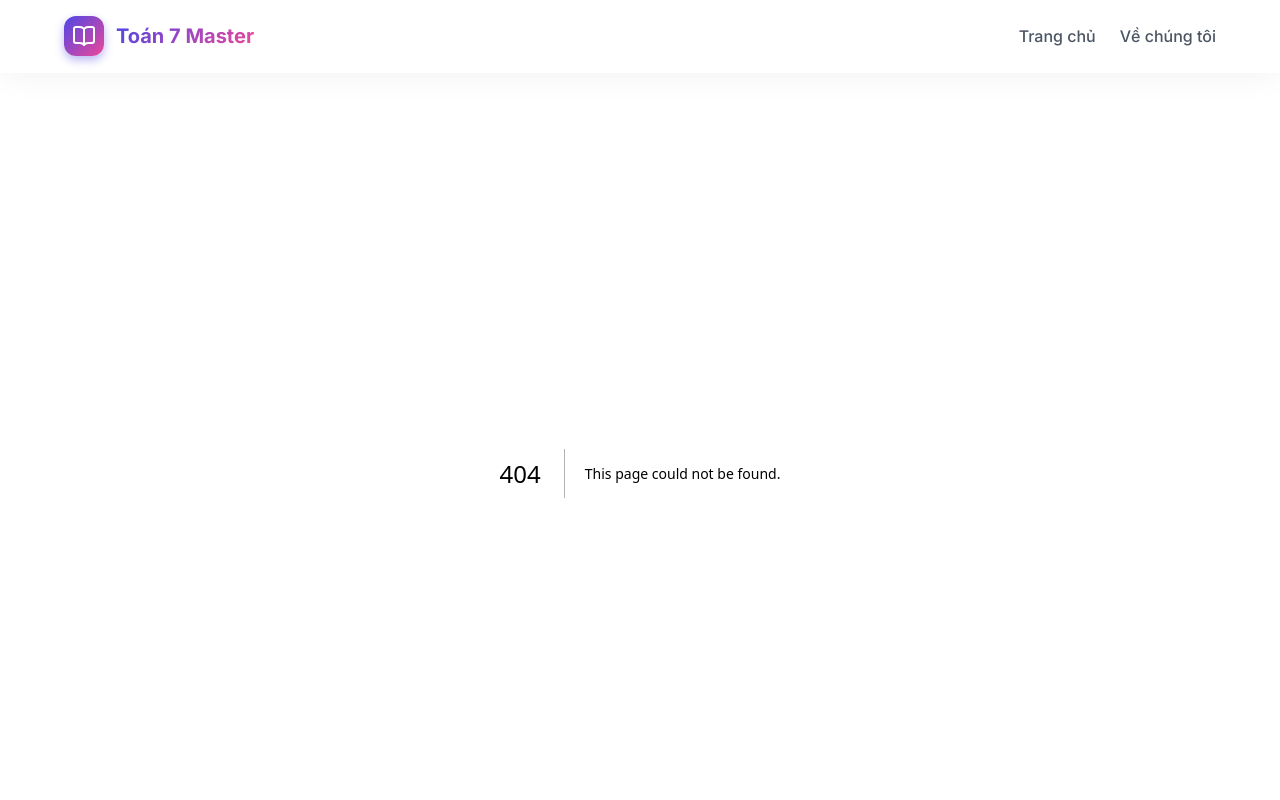
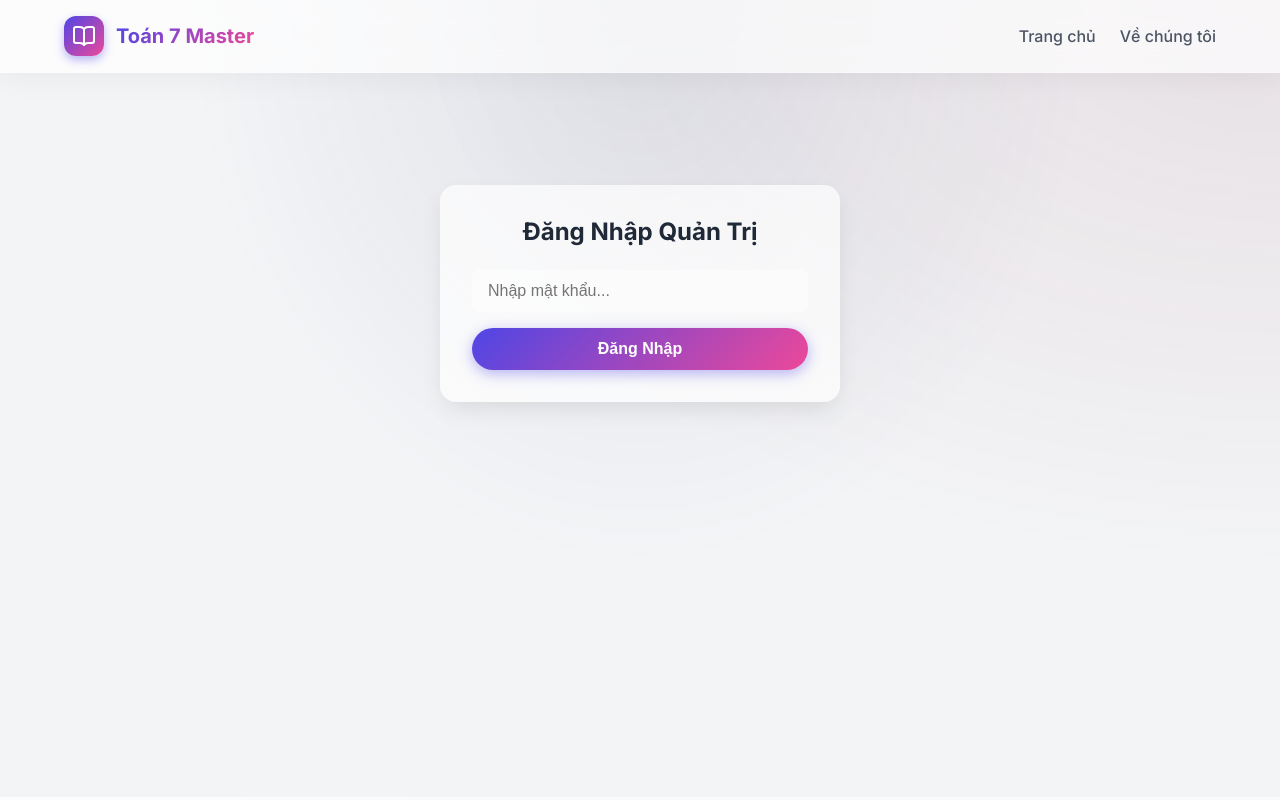
Before and after one commit to huy4vn/math7, a Next.js app: page /admin in a window 1280 px wide. Before the commit this address had no page. Shown: the top 800 px of the page. Built offline with nearby package versions, Linux system fonts and the light colour scheme.

Commit message:
feat: add secure admin dashboard to view blob results

```diff
--- /dev/null
+++ b/src/app/admin/page.module.css
@@ -0,0 +1,145 @@
+.container {
+  max-width: 1000px;
+  margin: 0 auto;
+  padding: 3rem 1rem;
+}
+
+.title {
+  text-align: center;
+  margin-bottom: 2rem;
+  color: var(--primary);
+  font-size: 2rem;
+}
+
+/* Login Form */
+.loginWrapper {
+  max-width: 400px;
+  margin: 4rem auto;
+  padding: 2rem;
+  border-radius: 1rem;
+  background-color: var(--card-bg);
+  border: 1px solid var(--border);
+  box-shadow: 0 10px 25px -5px rgba(0, 0, 0, 0.1);
+  text-align: center;
+}
+
+.loginWrapper h2 {
+  margin-bottom: 1.5rem;
+  color: var(--text-main);
+}
+
+.inputGroup {
+  display: flex;
+  flex-direction: column;
+  gap: 1rem;
+}
+
+.input {
+  padding: 0.75rem 1rem;
+  border: 1px solid var(--border);
+  border-radius: 0.5rem;
+  font-size: 1rem;
+  outline: none;
+  background-color: rgba(255, 255, 255, 0.5);
+  color: var(--text-main);
+}
+
+.input:focus {
+  border-color: var(--primary);
+  background-color: white;
+}
+
+.error {
+  color: var(--error);
+  font-size: 0.9rem;
+  margin-top: 0.5rem;
+}
+
+/* Dashboard */
+.dashboard {
+  background-color: var(--card-bg);
+  border-radius: 1rem;
+  border: 1px solid var(--border);
+  overflow: hidden;
+}
+
+.headerRow {
+  display: grid;
+  grid-template-columns: 150px 100px 100px 1fr;
+  gap: 1rem;
+  padding: 1rem 1.5rem;
+  background-color: rgba(0, 0, 0, 0.03);
+  border-bottom: 1px solid var(--border);
+  font-weight: 600;
+  color: var(--text-muted);
+}
+
+.dataRow {
+  display: grid;
+  grid-template-columns: 150px 100px 100px 1fr;
+  gap: 1rem;
+  padding: 1.5rem;
+  border-bottom: 1px solid var(--border);
+  align-items: center;
+}
+
+.dataRow:last-child {
+  border-bottom: none;
+}
+
+.dataRow:hover {
+  background-color: rgba(0, 0, 0, 0.01);
+}
+
+.badge {
+  display: inline-block;
+  padding: 0.25rem 0.75rem;
+  border-radius: 1rem;
+  font-size: 0.85rem;
+  font-weight: 600;
+  text-align: center;
+}
+
+.badgeQuiz {
+  background-color: rgba(16, 185, 129, 0.15);
+  color: #065F46;
+}
+
+.badgeEssay {
+  background-color: rgba(79, 70, 229, 0.15);
+  color: var(--primary);
+}
+
+.time {
+  color: var(--text-muted);
+  font-size: 0.9rem;
+}
+
+.score {
+  font-weight: 700;
+  font-size: 1.1rem;
+}
+
+.details {
+  background-color: rgba(0,0,0,0.02);
+  padding: 0.75rem;
+  border-radius: 0.5rem;
+  font-size: 0.95rem;
+  border: 1px dashed var(--border);
+}
+
+.empty {
+  text-align: center;
+  padding: 3rem;
+  color: var(--text-muted);
+}
+
+@media (max-width: 768px) {
+  .headerRow {
+    display: none;
+  }
+  .dataRow {
+    grid-template-columns: 1fr;
+    gap: 0.5rem;
+  }
+}
--- /dev/null
+++ b/src/app/admin/page.tsx
@@ -0,0 +1,130 @@
+"use client";
+
+import { useState } from "react";
+import styles from "./page.module.css";
+import { Loader2 } from "lucide-react";
+
+type ResultRecord = {
+  id: string;
+  type: "quiz" | "essay";
+  chapterId: number;
+  timestamp: string;
+  score?: number;
+  total?: number;
+  answers?: Record<number, number>;
+  essayIndex?: number;
+  studentAnswer?: string;
+};
+
+export default function AdminDashboard() {
+  const [isAuthenticated, setIsAuthenticated] = useState(false);
+  const [password, setPassword] = useState("");
+  const [loading, setLoading] = useState(false);
+  const [error, setError] = useState("");
+  const [data, setData] = useState<ResultRecord[]>([]);
+
+  const handleLogin = async (e: React.FormEvent) => {
+    e.preventDefault();
+    setLoading(true);
+    setError("");
+
+    try {
+      const res = await fetch("/api/admin/data", {
+        method: "POST",
+        headers: { "Content-Type": "application/json" },
+        body: JSON.stringify({ password }),
+      });
+
+      if (!res.ok) {
+        throw new Error("Sai mật khẩu hoặc lỗi hệ thống");
+      }
+
+      const resultData = await res.json();
+      setData(resultData);
+      setIsAuthenticated(true);
+    } catch (err: any) {
+      setError(err.message);
+    } finally {
+      setLoading(false);
+    }
+  };
+
+  const formatDate = (isoString: string) => {
+    const d = new Date(isoString);
+    return d.toLocaleString("vi-VN", {
+      dateStyle: "short",
+      timeStyle: "medium",
+    });
+  };
+
+  if (!isAuthenticated) {
+    return (
+      <div className={styles.container}>
+        <div className={styles.loginWrapper}>
+          <h2>Đăng Nhập Quản Trị</h2>
+          <form onSubmit={handleLogin} className={styles.inputGroup}>
+            <input
+              type="password"
+              placeholder="Nhập mật khẩu..."
+              className={styles.input}
+              value={password}
+              onChange={(e) => setPassword(e.target.value)}
+              required
+            />
+            <button
+              type="submit"
+              className="btn btn-primary"
+              disabled={loading || !password}
+            >
+              {loading ? "Đang xác thực..." : "Đăng Nhập"}
+            </button>
+            {error && <p className={styles.error}>{error}</p>}
+          </form>
+        </div>
+      </div>
+    );
+  }
+
+  return (
+    <div className={styles.container}>
+      <h1 className={styles.title}>Lịch Sử Làm Bài</h1>
+      <div className={styles.dashboard}>
+        <div className={styles.headerRow}>
+          <div>Loại Bài</div>
+          <div>Chương</div>
+          <div>Thời gian</div>
+          <div>Chi tiết / Điểm số</div>
+        </div>
+
+        {data.length === 0 ? (
+          <div className={styles.empty}>Chưa có dữ liệu làm bài nào.</div>
+        ) : (
+          data.map((record) => (
+            <div key={record.id} className={styles.dataRow}>
+              <div>
+                {record.type === "quiz" ? (
+                  <span className={`${styles.badge} ${styles.badgeQuiz}`}>Trắc Nghiệm</span>
+                ) : (
+                  <span className={`${styles.badge} ${styles.badgeEssay}`}>Tự Luận</span>
+                )}
+              </div>
+              <div>Chương {record.chapterId || 1}</div>
+              <div className={styles.time}>{formatDate(record.timestamp)}</div>
+              <div>
+                {record.type === "quiz" ? (
+                  <div className={styles.score}>
+                    {record.score} / {record.total}
+                  </div>
+                ) : (
+                  <div className={styles.details}>
+                    <strong>Câu {Number(record.essayIndex) + 1}:</strong> {record.studentAnswer}
+                  </div>
+                )}
+              </div>
+            </div>
+          ))
+        )}
+      </div>
+    </div>
+  );
+}
--- /dev/null
+++ b/src/app/api/admin/data/route.ts
@@ -0,0 +1,34 @@
+import { list } from '@vercel/blob';
+import { NextResponse } from 'next/server';
+
+const FILE_NAME = 'math-learning-results.json';
+
+export async function POST(request: Request) {
+  try {
+    const { password } = await request.json();
+    const adminPassword = process.env.ADMIN_PASSWORD || process.env.password;
+
+    if (!adminPassword || password !== adminPassword) {
+      return NextResponse.json({ error: 'Unauthorized' }, { status: 401 });
+    }
+
+    const token = process.env.BLOB_READ_WRITE_TOKEN;
+    if (!token) return NextResponse.json({ error: 'No blob token found' }, { status: 501 });
+
+    const { blobs } = await list({ prefix: FILE_NAME, limit: 1, token });
+    if (blobs.length === 0) return NextResponse.json([]);
+
+    const res = await fetch(blobs[0].url);
+    if (!res.ok) {
+        return NextResponse.json({ error: 'Failed to fetch blob data' }, { status: 500 });
+    }
+    const data = await res.json();
+
+    // Sort data from newest to oldest
+    const sortedData = data.sort((a: any, b: any) => new Date(b.timestamp).getTime() - new Date(a.timestamp).getTime());
+
+    return NextResponse.json(sortedData);
+  } catch (error: any) {
+    return NextResponse.json({ error: error.message }, { status: 500 });
+  }
+}
```
